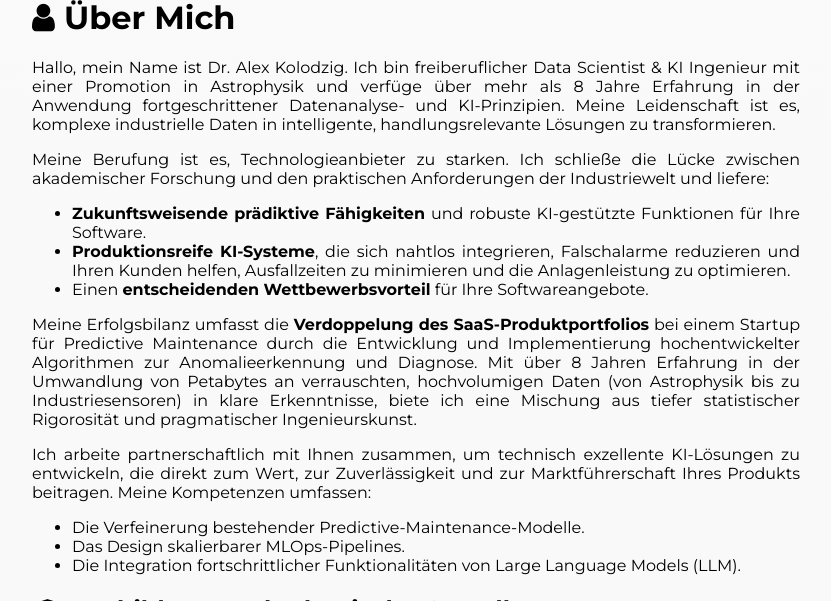
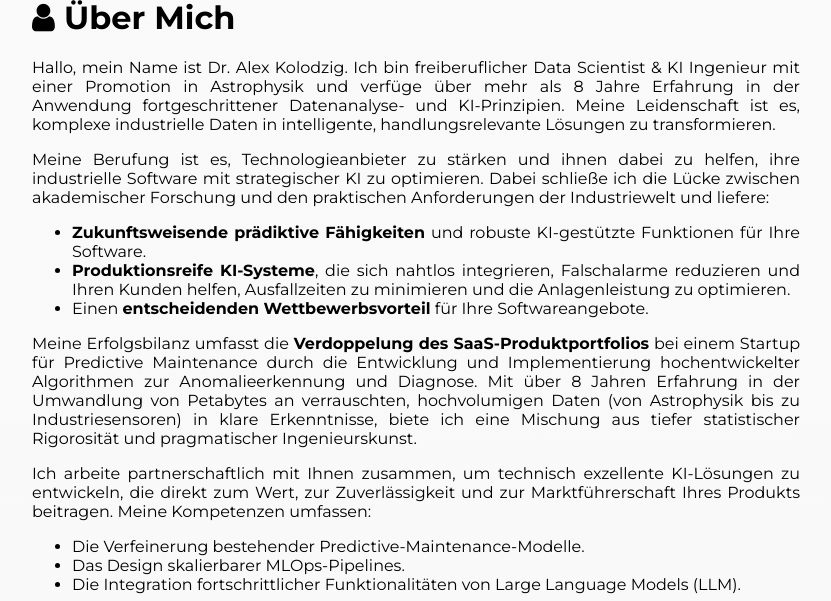
Before and after one commit to alexkolo/strategic-ai, a Jekyll site: the page built from de/about.md, in a window 1280 px wide and 900 px high, cut to the strip 299-900 px from the top of the window. Shown: the whole strip, without its empty margins (224-1055 px from the left). Built offline with Jekyll 4.4.1, drawn with Linux system fonts in a browser that asks for light colours; some web fonts are replaced.

```diff
--- a/de/about.md
+++ b/de/about.md
@@ -16,8 +16,8 @@ noindex: true
 Hallo, mein Name ist {{ site.my_name.de }}. Ich bin {{ site.my_role.de }} mit einer Promotion in Astrophysik und verfüge über mehr als {{ site.n_exp_years }} Jahre Erfahrung in der Anwendung fortgeschrittener Datenanalyse- und KI-Prinzipien.
 Meine Leidenschaft ist es, komplexe industrielle Daten in intelligente, handlungsrelevante Lösungen zu transformieren.
 
-Meine Berufung ist es, Technologieanbieter zu starken.
-Ich schließe die Lücke zwischen akademischer Forschung und den praktischen Anforderungen der Industriewelt und liefere:
+Meine Berufung ist es, Technologieanbieter zu stärken und ihnen dabei zu helfen, ihre industrielle Software mit strategischer KI zu optimieren.
+Dabei schließe ich die Lücke zwischen akademischer Forschung und den praktischen Anforderungen der Industriewelt und liefere:
 
 - **Zukunftsweisende prädiktive Fähigkeiten** und robuste KI-gestützte Funktionen für Ihre Software.
 - **Produktionsreife KI-Systeme**, die sich nahtlos integrieren, Falschalarme reduzieren und Ihren Kunden helfen, Ausfallzeiten zu minimieren und die Anlagenleistung zu optimieren.
```
Also changed, not shown: en/about.md (+2 -2 lines).
